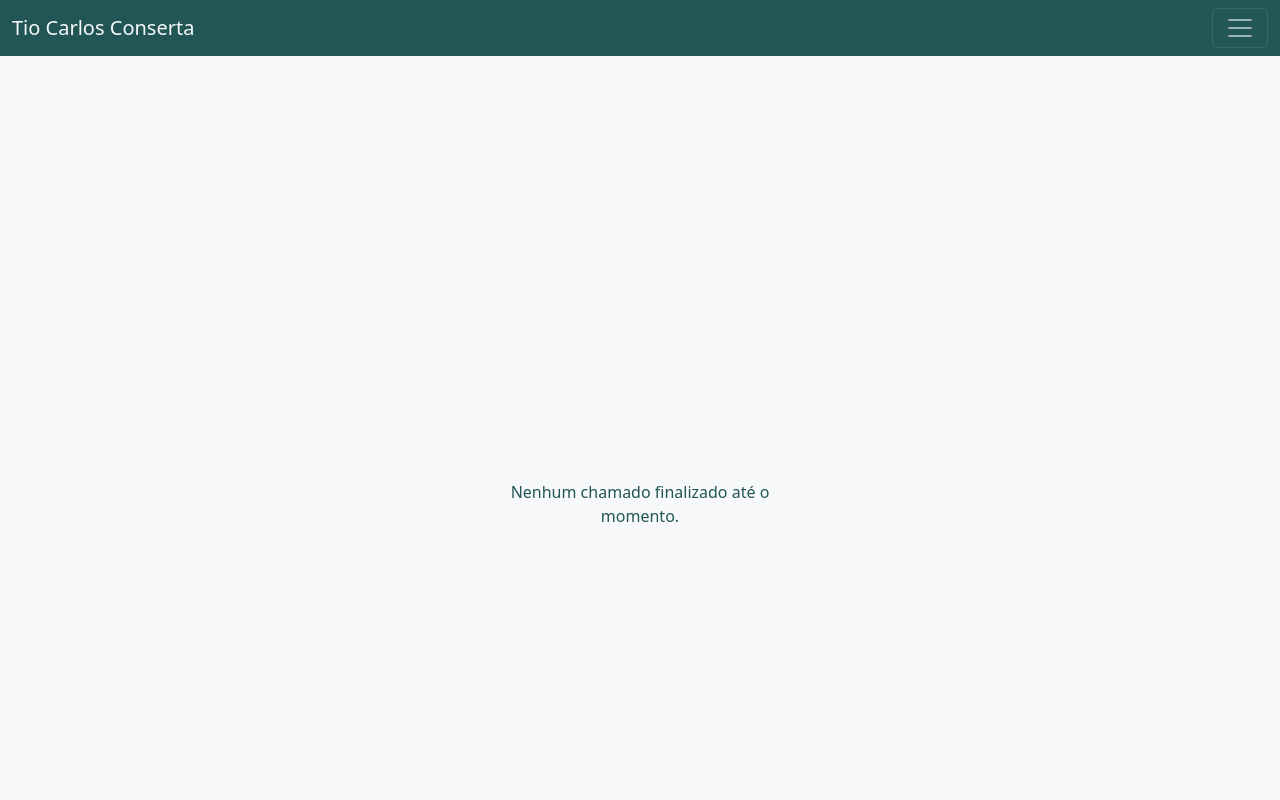
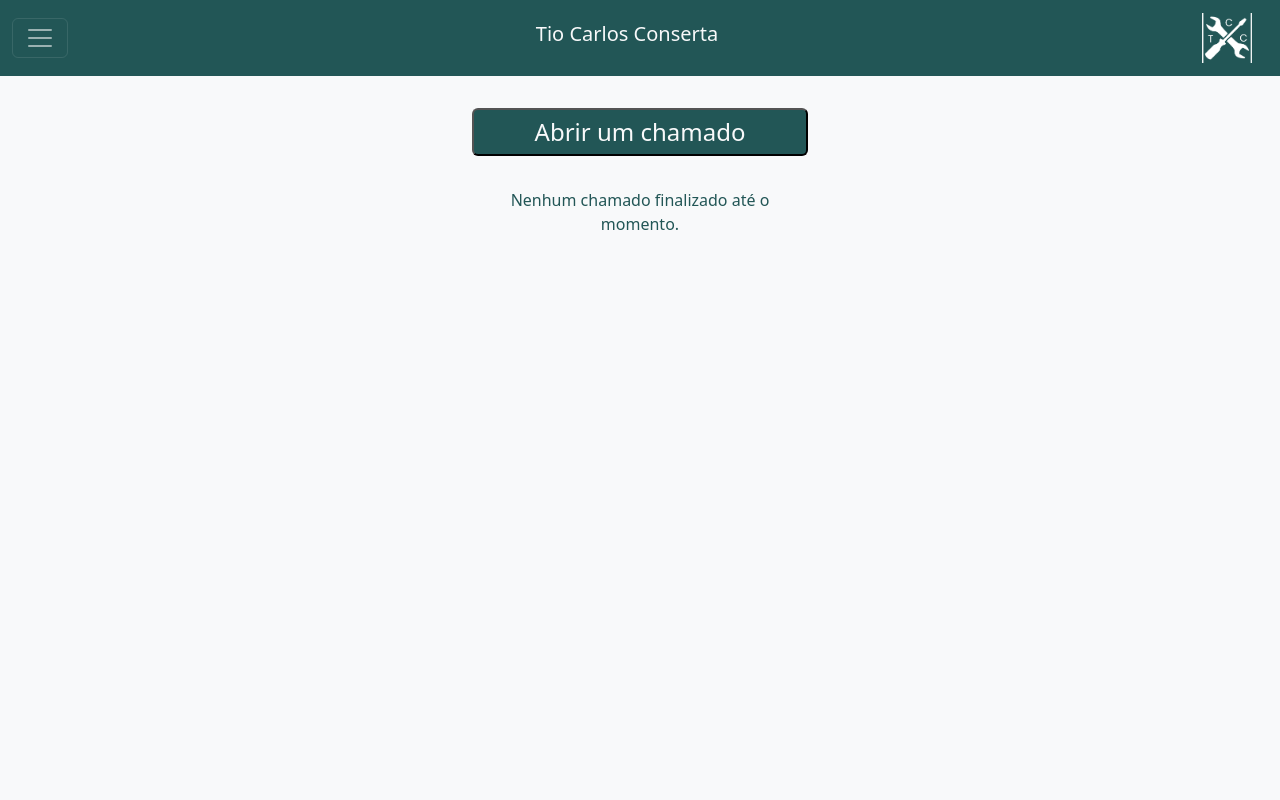
Before and after one commit to RyanKayki/Grupo1_TCC, a Flask app: template func/templates/FuncHome.html in a window 1280 px wide. Run offline with Flask 3, Linux system fonts and the light colour scheme; the template is opened without the code that fills it, so the values that code supplies are empty.

Commit message:
conclusão da tela de modelo e da home dos funcionários

```diff
--- a/func/templates/FuncHome.html
+++ b/func/templates/FuncHome.html
@@ -1,7 +1,7 @@
 {% extends 'modelFunc.html' %}
 {% block conteudo %}
-<div class="container">
-
+<div class="container mt-3">
+  <button class="submit-button w-100 py-1 text-light fs-4 rounded my-3" style="background-color: #225656; cursor: pointer;">Abrir um chamado</button>
   <!-- Verifica se há chamados finalizados -->
   {% if chamados %}
 
@@ -9,19 +9,37 @@
   {% for chamado in chamados %}
 
 
-      <div class="chamado-grupo">
+      <div class="chamado-grupo mt-3">
           <div class="chamado-card">
               <img src="{{ url_for('tec.serve_image', filename=chamado.imgChamado) }}" class="chamado-imagem">
               <div class="chamado-conteudo">
-                  <span class="descricao">{{ chamado.nomeItem }}</span>
-                  <p class="local">Local: {{ chamado.nomeLocal }}</p>
+                    <div class="row">
+                        <span class="descricao">{{ chamado.nomeItem }}</span>
+                        <p class="local">Local: {{ chamado.nomeLocal }}</p>
+                    </div>
+                    <div class="row">
+                        <!--Verifica a cor de acordo com o status-->
+                        {% if chamado.nomeStatus == "Não Respondido"%}
+                        <span class="status text-danger fs-6">{{ chamado.nomeStatus }}</span>
+                        {% elif chamado.nomeStatus == "Respondido" %}
+                        <span class="status fs-6" style="color: #225656">{{ chamado.nomeStatus }}</span>
+                        {% else %}
+                        <span class="status text-success fs-6">{{ chamado.nomeStatus }}</span>
+                        {% endif %}
+                        <!--Verifica se pegará a data da última resposta ou a data de coclusão-->
+                        {% if chamado.nomeStatus == "Respondido"%}
+                        <p class="data">{{ chamado.dataResposta }}</p>
+                        {% elif chamado.nomeStatus == "Concluído"%}
+                        <p class="data">{{ chamado.concChamado }}</p>
+                        {% endif %}
+                    </div>
               </div>
           </div>
       </div>
   {% endfor %}
 
   {% else %}
-  <p class="sem-chamados">Nenhum chamado finalizado até o momento.</p>
+  <p class="sem-chamados mt-3">Nenhum chamado finalizado até o momento.</p>
   {% endif %}
 </div>
 
@@ -29,7 +47,6 @@
 <style>
   .container {
       max-width: 360px;
-      margin: auto;
       border-radius: 10px;
   }
 
--- a/func/templates/modelFunc.html
+++ b/func/templates/modelFunc.html
@@ -15,27 +15,26 @@
   <header style="background-color: #225656;">
     <nav class="navbar" data-bs-theme="dark">
       <div class="container-fluid">
-        <a class="navbar-brand text-light" href="#">Tio Carlos Conserta</a>
         <button class="navbar-toggler" type="button" data-bs-toggle="offcanvas" data-bs-target="#offcanvasNavbar" aria-controls="offcanvasNavbar" aria-label="Toggle navigation">
           <span class="navbar-toggler-icon"></span>
         </button>
-        <div class="offcanvas offcanvas-end" tabindex="-1" id="offcanvasNavbar" aria-labelledby="offcanvasNavbarLabel" style="background-color:#225656">
+        <div class="offcanvas offcanvas-start" tabindex="-1" id="offcanvasNavbar" aria-labelledby="offcanvasNavbarLabel" style="background-color:#225656">
           <div class="offcanvas-header">
-            <h5 class="offcanvas-title text-light" id="offcanvasNavbarLabel">Menu</h5>
+            <h1 class="offcanvas-title text-light" id="offcanvasNavbarLabel">Menu</h1>
             <button type="button" class="btn-close btn-close-white" data-bs-dismiss="offcanvas" aria-label="Close"></button>
           </div>
           <div class="offcanvas-body">
-            <ul class="navbar-nav me-auto mb-2 mb-lg-0 fs-6">
+            <ul class="navbar-nav me-auto mb-2 mb-lg-0 fs-1">
               {% if login %}
-              <li class="nav-item semi-bold row">
+              <li class="nav-item semi-bold row mb-4">
                 <div class="rounded-circle col-2 d-flex align-items-center" style="width: 64px; height: 64px; background-image: url('../../static/IMG/users/Adillindo.jpg'); background-size: cover; background-position: center;"></div>
                 <a class="nav-link text-light col-10 d-flex align-items-center ps-2" aria-current="page" href="/">Perfil</a>
               </li>
-              <li class="nav-item semi-bold">
-                  <a class="nav-link text-light" aria-current="page" href="/cadastro">Novo Chamado</a>
+              <li class="nav-item semi-bold mb-4">
+                  <a class="nav-link text-light" aria-current="page" href="/cadastro"><i class="bi bi-house-door-fill me-2"></i> Novo Chamado</a>
               </li>
-              <li class="nav-item semi-bold">
-                  <a class="nav-link text-light" aria-current="page" href="/logout">Sair</a>
+              <li class="nav-item semi-bold mb-4">
+                  <a class="nav-link text-light" aria-current="page" href="/logout"><i class="bi bi-box-arrow-right me-2"></i> Sair</a>
               </li>
               {% else %}
               <li class="nav-item semi-bold">
@@ -45,6 +44,8 @@
           </ul>
           </div>
         </div>
+        <h1 class="navbar-brand text-light">Tio Carlos Conserta</h1>
+        <a class="navbar-brand" href="#"><img src="../../static/IMG/app/logo_branca.png" alt="Logo" width="50px"></a>
       </div>
     </nav>
 </header>
```
